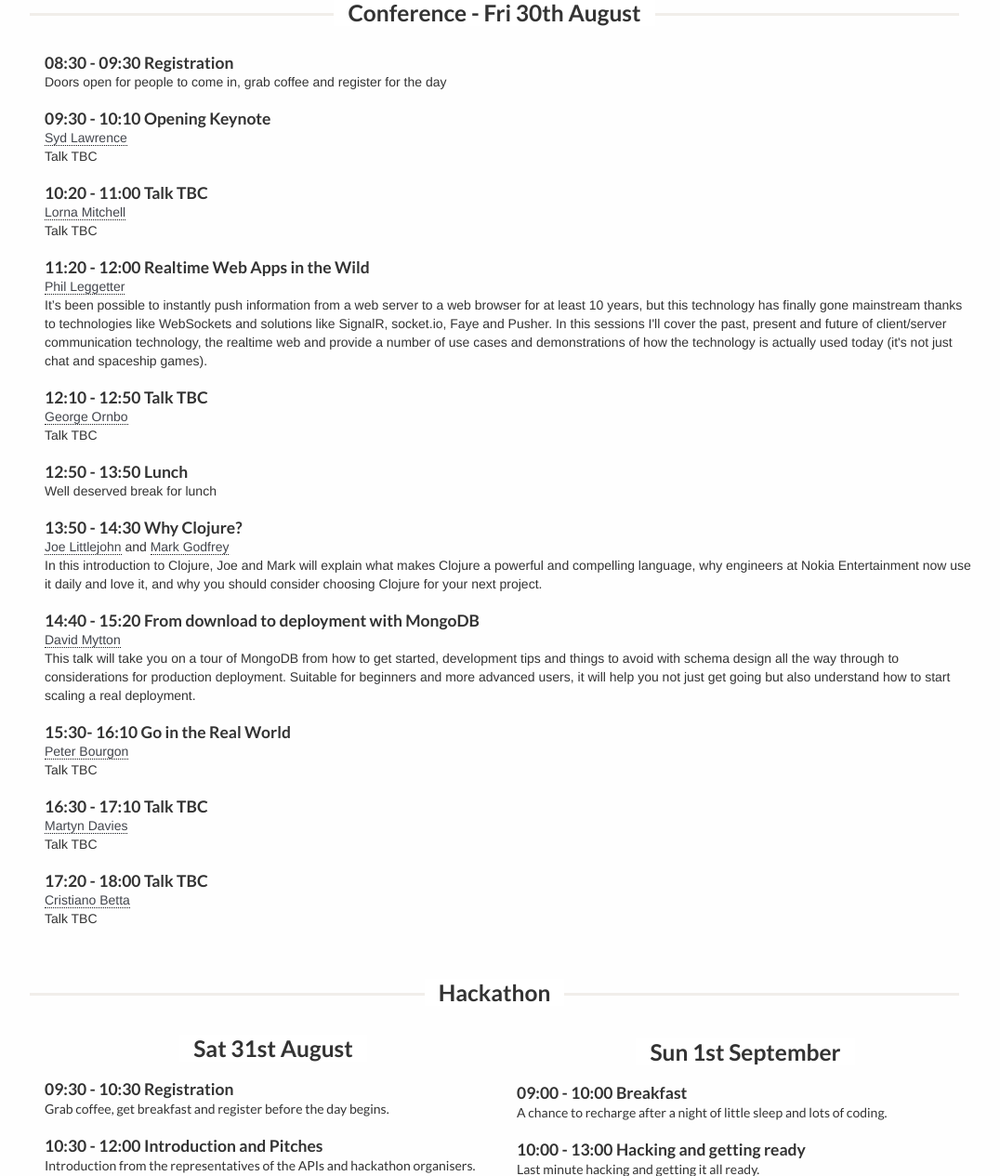
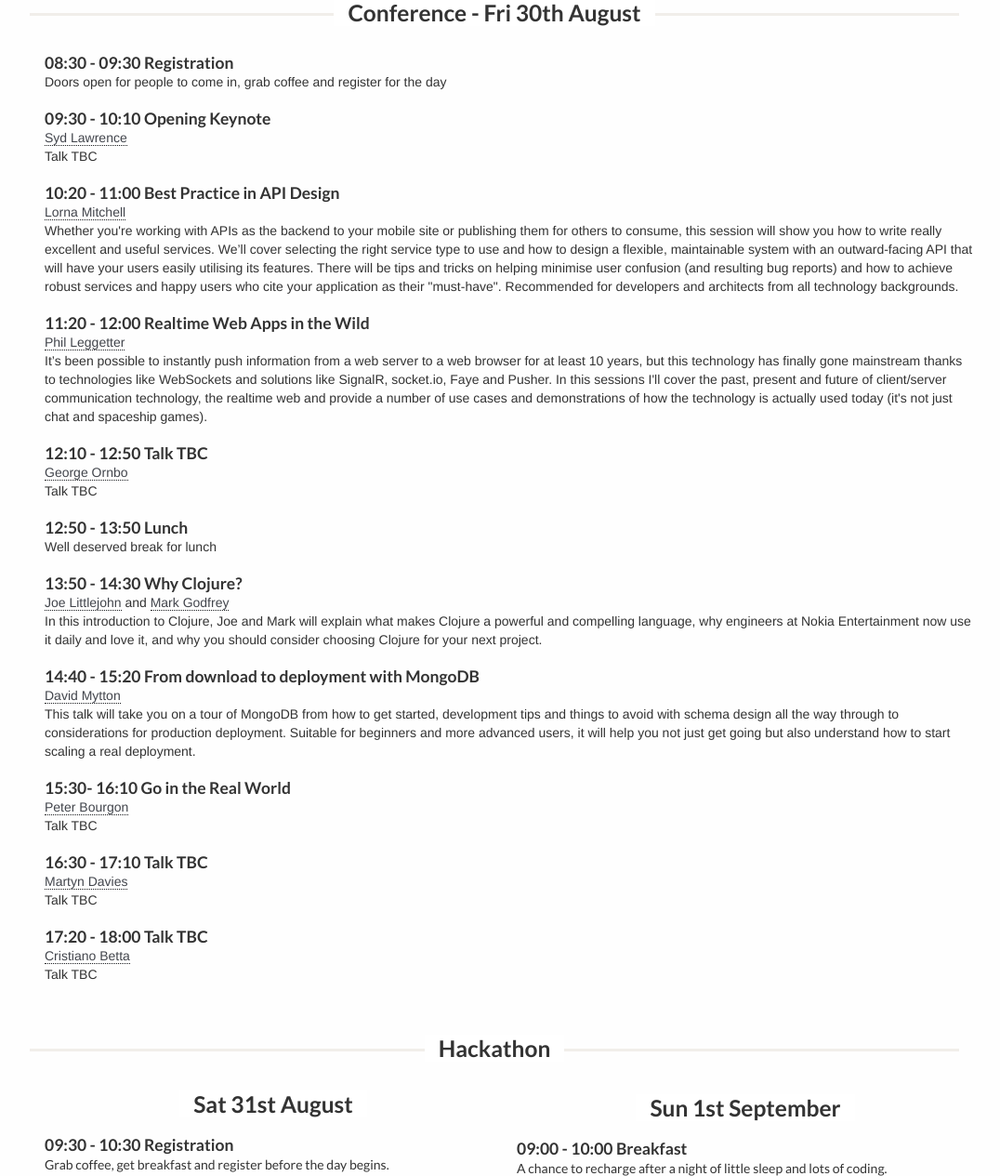
Before and after one commit to hackference/hackference-2013, a PHP site: page /schedule in a window 1280 px wide. Shown: the part 227-1492 px from the top of the page at 93% size, without its empty margins (108-1184 px from the left). Run offline with PHP 8.4, Linux system fonts and the light colour scheme; some libraries are stand-ins or nearby versions.

Commit message:
Added Lorna Mitchell Session to Schedule

```diff
--- a/schedule.php
+++ b/schedule.php
@@ -25,9 +25,9 @@
                             <p>Talk TBC</p>
                         </li>
                         <li>
-                            <h4>10:20 - 11:00 Talk TBC</h4>
+                            <h4>10:20 - 11:00 Best Practice in API Design</h4>
                             <p><a href="/speakers#lorna-mitchell" >Lorna Mitchell</a></p>
-                            <p>Talk TBC</p>
+                            <p>Whether you're working with APIs as the backend to your mobile site or publishing them for others to consume, this session will show you how to write really excellent and useful services. We’ll cover selecting the right service type to use and how to design a flexible, maintainable system with an outward-facing API that will have your users easily utilising its features. There will be tips and tricks on helping minimise user confusion (and resulting bug reports) and how to achieve robust services and happy users who cite your application as their "must-have". Recommended for developers and architects from all technology backgrounds.</p>
                         </li>
                         <li>
                             <h4>11:20 - 12:00 Realtime Web Apps in the Wild</h4>
```
